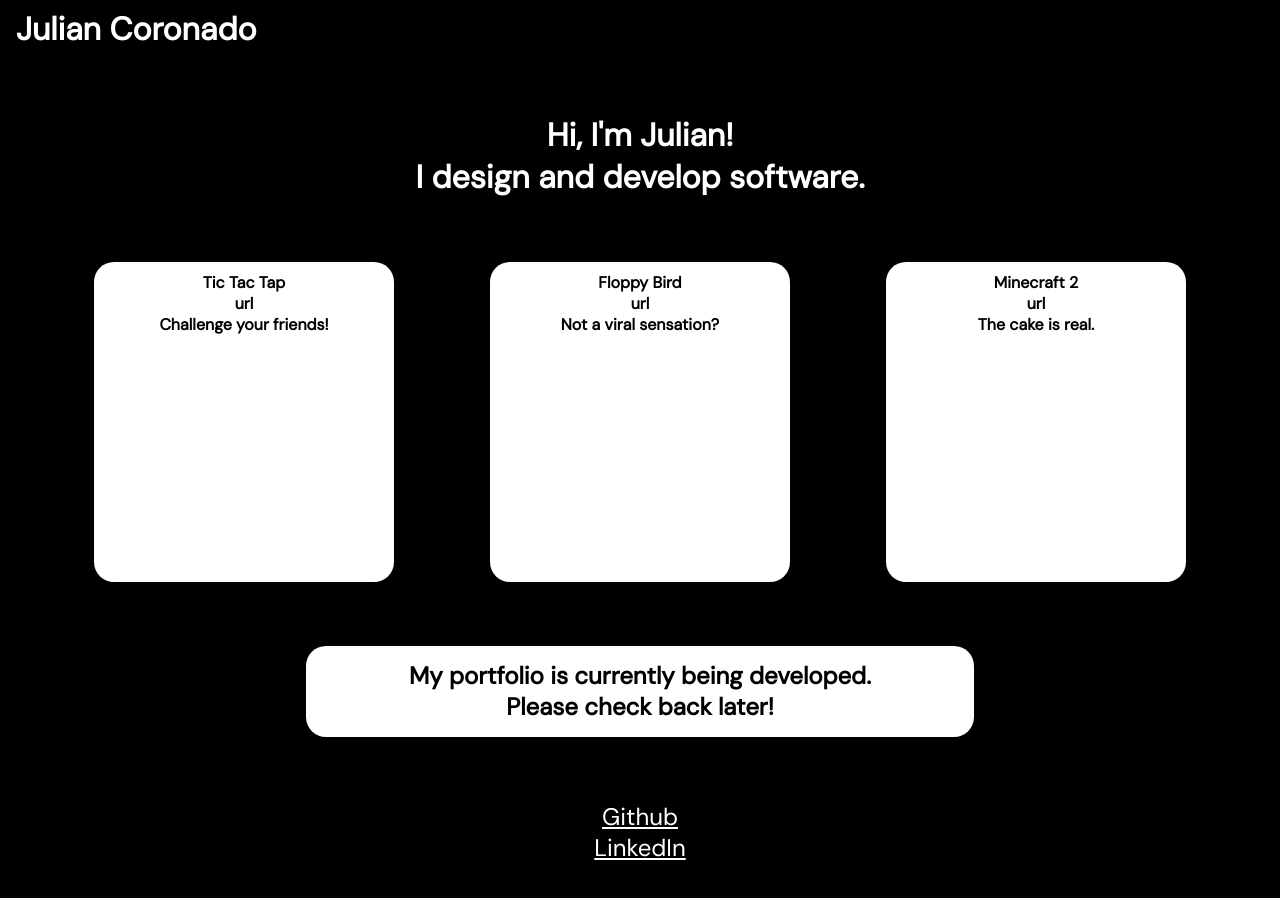
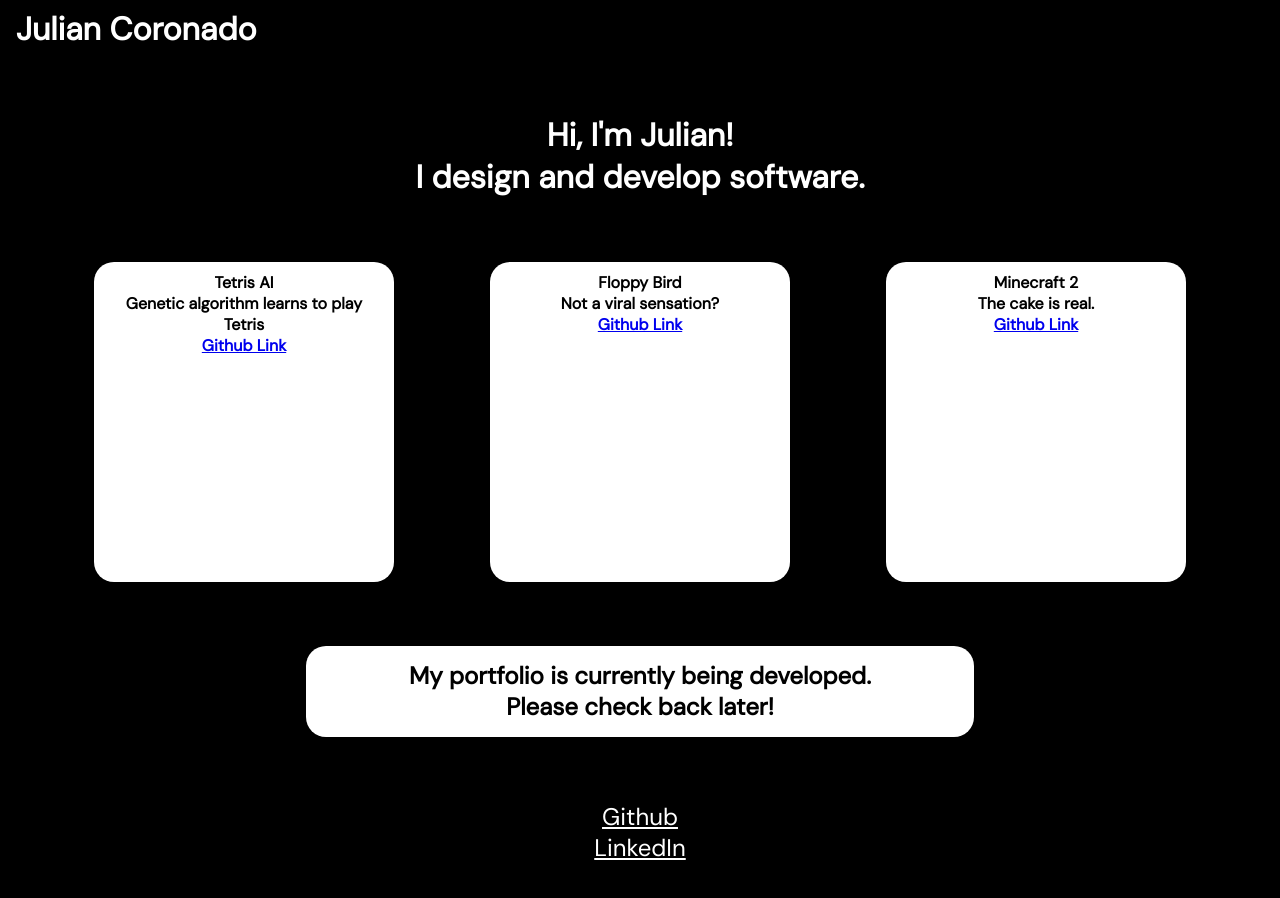
Before and after one commit to juliancoronado/jcoronado, a React (Create React App) app: page / in a window 1280 px wide. Shown: the top 898 px of the page. Built offline with nearby package versions, Linux system fonts and the light colour scheme.

Commit message:
First project now live

```diff
--- a/src/App.js
+++ b/src/App.js
@@ -7,7 +7,7 @@ import Project from './Project';
 function App() {
 
   const [projects] = useState([
-    { name: "Tic Tac Tap", url: "url", desc: "Challenge your friends!"},
+    { name: "Tetris AI", url: "https://github.com/juliancoronado/Tetris-AI", desc: "Genetic algorithm learns to play Tetris"},
     { name: "Floppy Bird", url: "url", desc: "Not a viral sensation?"},
     { name: "Minecraft 2", url: "url", desc: "The cake is real."}
   ]);
--- a/src/Project.js
+++ b/src/Project.js
@@ -5,8 +5,8 @@ function Project({name, url, desc}) {
     return(
         <div className="project">
             <text><span>{name}</span></text>
-            <text><span>{url}</span></text>
             <text><span>{desc}</span></text>
+            <text><span><a href={url} target="_blank">Github Link</a></span></text>
         </div>
     );
 }
```
Also changed, not shown: 8 other files (tests, documents, lock files or other folders).
